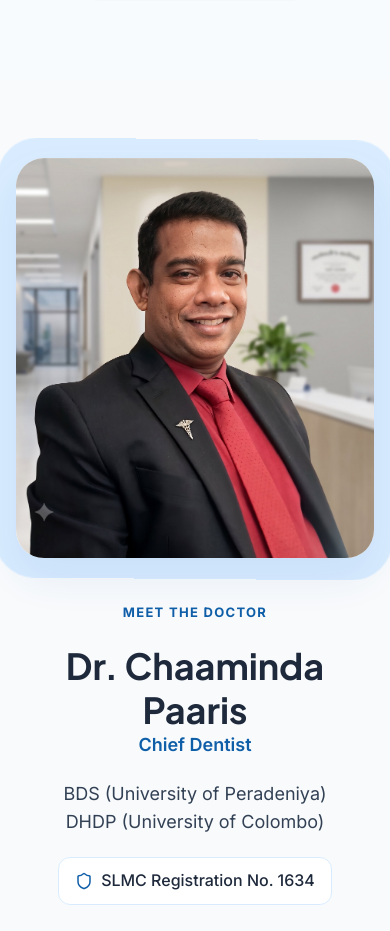
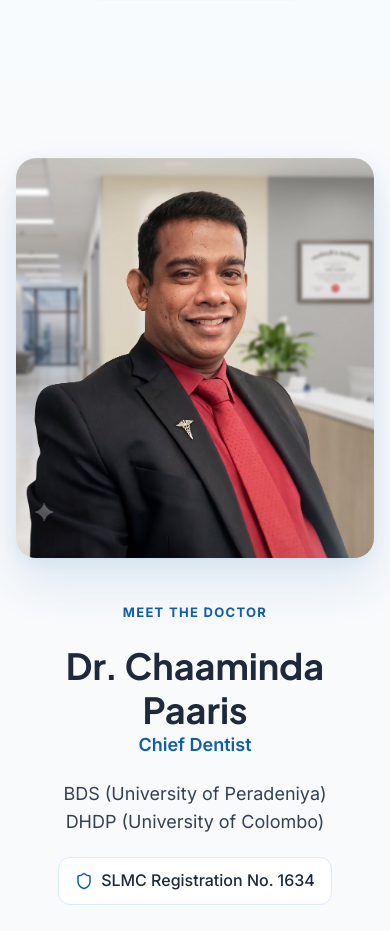
Before and after one commit to KaveeshaPaaris/Dental-Portal, a Next.js app in the folder apps/public-web/: page / in a window 390 px wide. Shown: the part 4100-5031 px from the top of the page. Built offline with nearby package versions, Linux system fonts and the light colour scheme; no server answers.

Commit message:
implement public-facing homepage and about page with responsive animations and accessible components

```diff
--- a/apps/public-web/app/(public)/about/page.module.css
+++ b/apps/public-web/app/(public)/about/page.module.css
@@ -119,34 +119,28 @@
   width: 100%;
 }
 
-.doctorAbstractShape {
-  position: absolute;
-  top: -20px;
-  left: -20px;
-  right: -20px;
-  bottom: -20px;
-  background: #D9ECFF;
-  border-radius: 40px;
-  z-index: 0;
-  transform: rotate(-3deg);
-  animation: slowRotate 12s infinite linear;
-}
-
-@keyframes slowRotate {
-  0% { transform: rotate(-3deg); }
-  50% { transform: rotate(1deg); }
-  100% { transform: rotate(-3deg); }
-}
-
 .doctorImageWrapper {
   position: relative;
   width: 100%;
   height: 460px;
-  border-radius: 28px;
+  border-radius: 20px;
   overflow: hidden;
-  box-shadow: 0 20px 40px rgba(15, 94, 168, 0.08);
+  box-shadow:
+    0 24px 48px rgba(15, 94, 168, 0.12),
+    0 4px 16px rgba(15, 94, 168, 0.06);
   z-index: 1;
-  background: white;
+  background: #f0f6ff;
+}
+
+/* Clean offset frame behind the image */
+.doctorImageWrapper::before {
+  content: '';
+  position: absolute;
+  inset: -12px -12px 12px 12px;
+  border: 2px solid rgba(15, 94, 168, 0.18);
+  border-radius: 24px;
+  z-index: -1;
+  pointer-events: none;
 }
 
 .doctorImageWrapper img {
--- a/apps/public-web/app/(public)/about/page.tsx
+++ b/apps/public-web/app/(public)/about/page.tsx
@@ -79,7 +79,6 @@ export default function AboutPage() {
 
             {/* Left Column: Image */}
             <SlideIn direction="left" delay={0} className={styles.doctorImageCol}>
-              <div className={styles.doctorAbstractShape} />
               <FloatAnimation className={styles.doctorImageWrapper}>
                 <Image
                   src="/doctor_croped.jpg"
--- a/apps/public-web/app/(public)/page.module.css
+++ b/apps/public-web/app/(public)/page.module.css
@@ -338,34 +338,28 @@
   width: 100%;
 }
 
-.doctorAbstractShape {
-  position: absolute;
-  top: -20px;
-  left: -20px;
-  right: -20px;
-  bottom: -20px;
-  background: #D9ECFF;
-  border-radius: 40px;
-  z-index: 0;
-  transform: rotate(-3deg);
-  animation: slowRotate 12s infinite linear;
-}
-
-@keyframes slowRotate {
-  0% { transform: rotate(-3deg); }
-  50% { transform: rotate(1deg); }
-  100% { transform: rotate(-3deg); }
-}
-
 .doctorImageWrapper {
   position: relative;
   width: 100%;
   height: 460px;
-  border-radius: 28px;
+  border-radius: 20px;
   overflow: hidden;
-  box-shadow: 0 20px 40px rgba(15, 94, 168, 0.08);
+  box-shadow:
+    0 24px 48px rgba(15, 94, 168, 0.12),
+    0 4px 16px rgba(15, 94, 168, 0.06);
   z-index: 1;
-  background: white;
+  background: #f0f6ff;
+}
+
+/* Clean offset frame behind the image */
+.doctorImageWrapper::before {
+  content: '';
+  position: absolute;
+  inset: -12px -12px 12px 12px;
+  border: 2px solid rgba(15, 94, 168, 0.18);
+  border-radius: 24px;
+  z-index: -1;
+  pointer-events: none;
 }
 
 .doctorImageWrapper img {
--- a/apps/public-web/app/(public)/page.tsx
+++ b/apps/public-web/app/(public)/page.tsx
@@ -180,7 +180,6 @@ export default function HomePage() {
 
             {/* Left Column: Image */}
             <SlideIn direction="left" delay={0} className={styles.doctorImageCol}>
-              <div className={styles.doctorAbstractShape} />
               <FloatAnimation className={styles.doctorImageWrapper}>
                 <Image
                   src="/doctor_croped.jpg"
```
